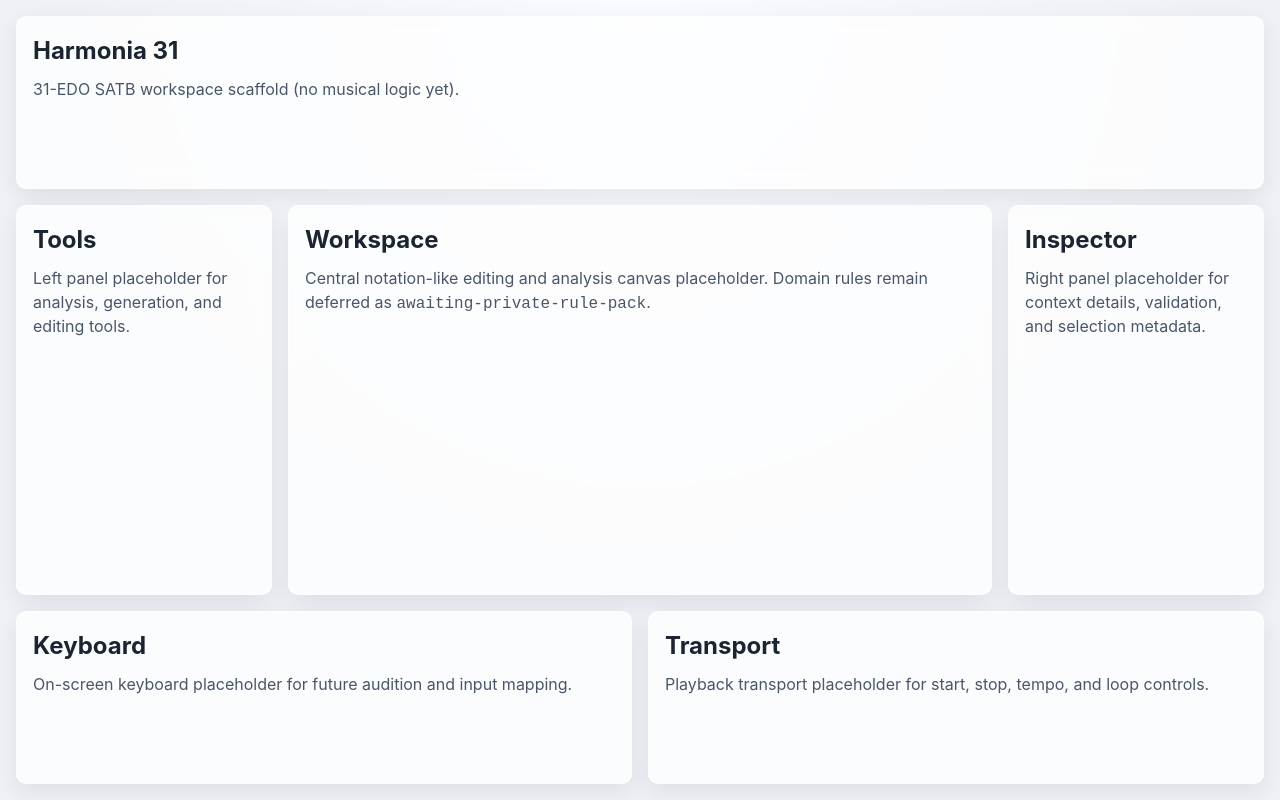
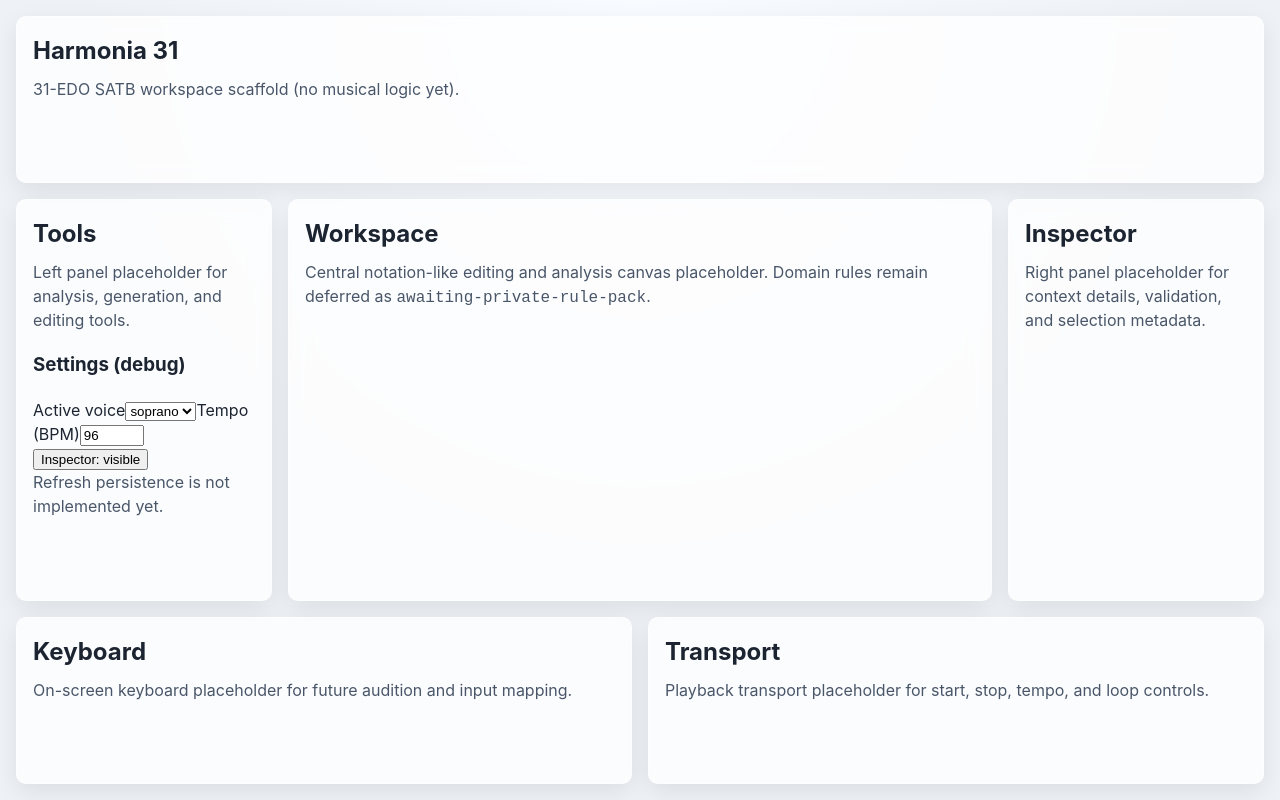
Before and after one commit to Screpach/harmonia-31, a React (Vite) app: page / in a window 1280 px wide. Built offline with nearby package versions, Linux system fonts and the light colour scheme.

Commit message:
Add typed UI settings store with Zustand skeleton

```diff
--- a/package.json
+++ b/package.json
@@ -13,7 +13,8 @@
   },
   "dependencies": {
     "react": "^18.3.1",
-    "react-dom": "^18.3.1"
+    "react-dom": "^18.3.1",
+    "zustand": "^5.0.3"
   },
   "devDependencies": {
     "@eslint/js": "^9.12.0",
--- /dev/null
+++ b/src/state/appSettings.ts
@@ -0,0 +1,18 @@
+export const VOICE_OPTIONS = ['soprano', 'alto', 'tenor', 'bass'] as const;
+export type ActiveVoice = (typeof VOICE_OPTIONS)[number];
+
+export type ThemeMode = 'light';
+
+export type AppSettingsState = {
+  activeVoice: ActiveVoice;
+  themeMode: ThemeMode;
+  inspectorVisible: boolean;
+  tempoBpm: number;
+};
+
+export const DEFAULT_APP_SETTINGS: AppSettingsState = {
+  activeVoice: 'soprano',
+  themeMode: 'light',
+  inspectorVisible: true,
+  tempoBpm: 96,
+};
--- /dev/null
+++ b/src/state/useAppStore.ts
@@ -0,0 +1,29 @@
+import { create } from 'zustand';
+import { DEFAULT_APP_SETTINGS, type ActiveVoice, type AppSettingsState, type ThemeMode } from './appSettings';
+
+type AppSettingsActions = {
+  setActiveVoice: (voice: ActiveVoice) => void;
+  setThemeMode: (mode: ThemeMode) => void;
+  setInspectorVisible: (visible: boolean) => void;
+  toggleInspectorVisible: () => void;
+  setTempoBpm: (tempoBpm: number) => void;
+};
+
+export type AppStore = AppSettingsState & AppSettingsActions;
+
+export const useAppStore = create<AppStore>((set) => ({
+  ...DEFAULT_APP_SETTINGS,
+  setActiveVoice: (activeVoice) => set({ activeVoice }),
+  setThemeMode: (themeMode) => set({ themeMode }),
+  setInspectorVisible: (inspectorVisible) => set({ inspectorVisible }),
+  toggleInspectorVisible: () =>
+    set((state) => ({
+      inspectorVisible: !state.inspectorVisible,
+    })),
+  setTempoBpm: (tempoBpm) => set({ tempoBpm }),
+}));
+
+export const selectActiveVoice = (state: AppStore) => state.activeVoice;
+export const selectThemeMode = (state: AppStore) => state.themeMode;
+export const selectInspectorVisible = (state: AppStore) => state.inspectorVisible;
+export const selectTempoBpm = (state: AppStore) => state.tempoBpm;
--- a/src/ui/layout/AppShell.tsx
+++ b/src/ui/layout/AppShell.tsx
@@ -1,6 +1,10 @@
+import { selectInspectorVisible, useAppStore } from '../../state/useAppStore';
+import SettingsDebugPanel from '../settings/SettingsDebugPanel';
 import LayoutRegion from './LayoutRegion';
 
 function AppShell() {
+  const inspectorVisible = useAppStore(selectInspectorVisible);
+
   return (
     <div className="app-shell" aria-label="Harmonia 31 application shell">
       <header className="top-bar" aria-label="Top bar">
@@ -13,7 +17,9 @@ function AppShell() {
           className="region tools"
           title="Tools"
           description="Left panel placeholder for analysis, generation, and editing tools."
-        />
+        >
+          <SettingsDebugPanel />
+        </LayoutRegion>
 
         <main className="region workspace" aria-label="Workspace">
           <h2>Workspace</h2>
@@ -23,11 +29,18 @@ function AppShell() {
           </p>
         </main>
 
-        <LayoutRegion
-          className="region inspector"
-          title="Inspector"
-          description="Right panel placeholder for context details, validation, and selection metadata."
-        />
+        {inspectorVisible ? (
+          <LayoutRegion
+            className="region inspector"
+            title="Inspector"
+            description="Right panel placeholder for context details, validation, and selection metadata."
+          />
+        ) : (
+          <section className="region inspector" aria-label="Inspector hidden">
+            <h2>Inspector hidden</h2>
+            <p>Use Settings (debug) to show the inspector panel again.</p>
+          </section>
+        )}
       </div>
 
       <div className="footer-grid">
--- /dev/null
+++ b/src/ui/settings/SettingsDebugPanel.tsx
@@ -0,0 +1,48 @@
+import { VOICE_OPTIONS } from '../../state/appSettings';
+import {
+  selectActiveVoice,
+  selectInspectorVisible,
+  selectTempoBpm,
+  useAppStore,
+} from '../../state/useAppStore';
+
+function SettingsDebugPanel() {
+  const activeVoice = useAppStore(selectActiveVoice);
+  const inspectorVisible = useAppStore(selectInspectorVisible);
+  const tempoBpm = useAppStore(selectTempoBpm);
+  const setActiveVoice = useAppStore((state) => state.setActiveVoice);
+  const setTempoBpm = useAppStore((state) => state.setTempoBpm);
+  const toggleInspectorVisible = useAppStore((state) => state.toggleInspectorVisible);
+
+  return (
+    <section aria-label="Settings debug panel">
+      <h3>Settings (debug)</h3>
+      <label>
+        Active voice
+        <select value={activeVoice} onChange={(event) => setActiveVoice(event.target.value as (typeof VOICE_OPTIONS)[number])}>
+          {VOICE_OPTIONS.map((voice) => (
+            <option key={voice} value={voice}>
+              {voice}
+            </option>
+          ))}
+        </select>
+      </label>
+      <label>
+        Tempo (BPM)
+        <input
+          type="number"
+          min={20}
+          max={240}
+          value={tempoBpm}
+          onChange={(event) => setTempoBpm(Number(event.target.value))}
+        />
+      </label>
+      <button type="button" onClick={toggleInspectorVisible}>
+        Inspector: {inspectorVisible ? 'visible' : 'hidden'}
+      </button>
+      <p>Refresh persistence is not implemented yet.</p>
+    </section>
+  );
+}
+
+export default SettingsDebugPanel;
```
Also changed, not shown: src/state/README.md, 2 other files (tests, documents, lock files or other folders).
